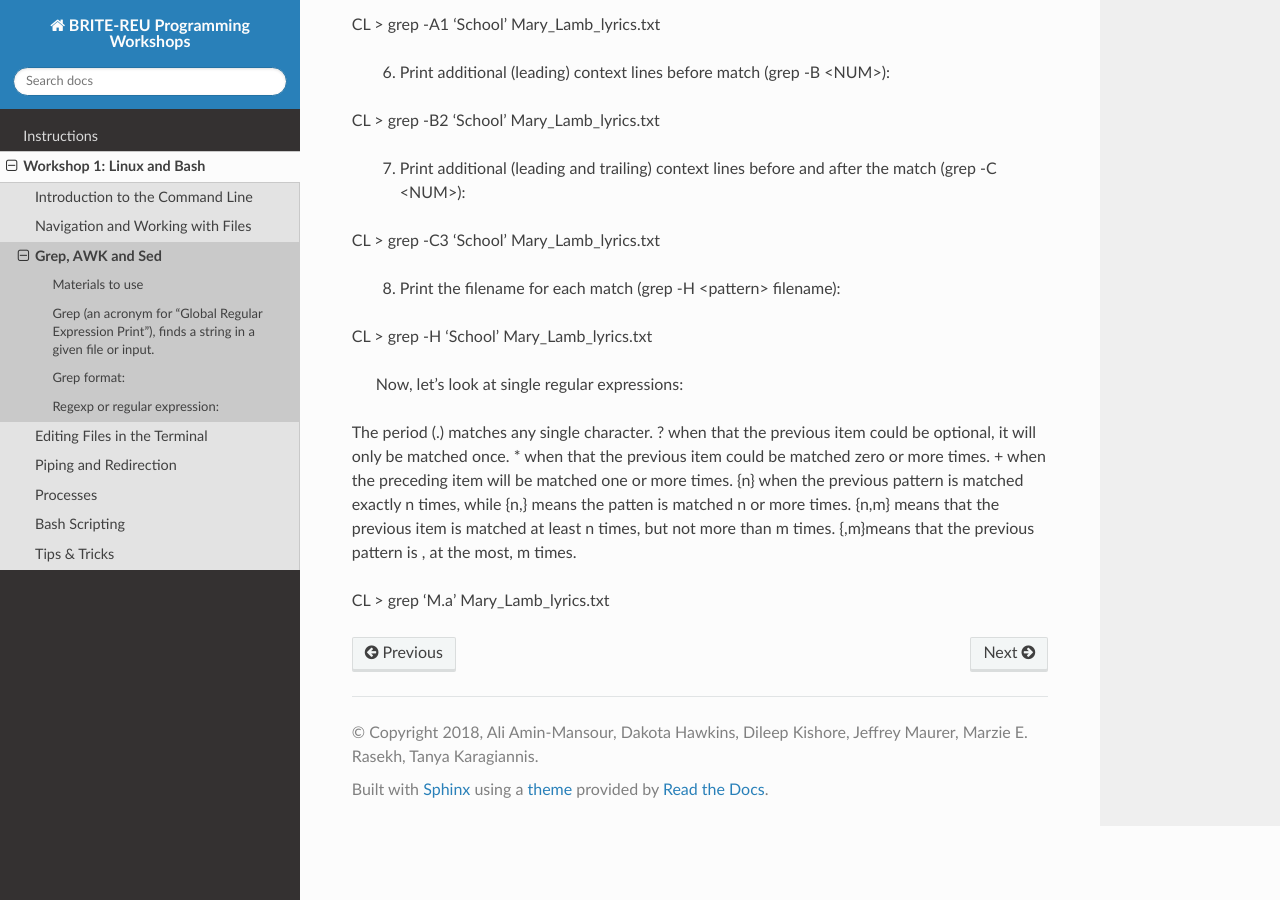
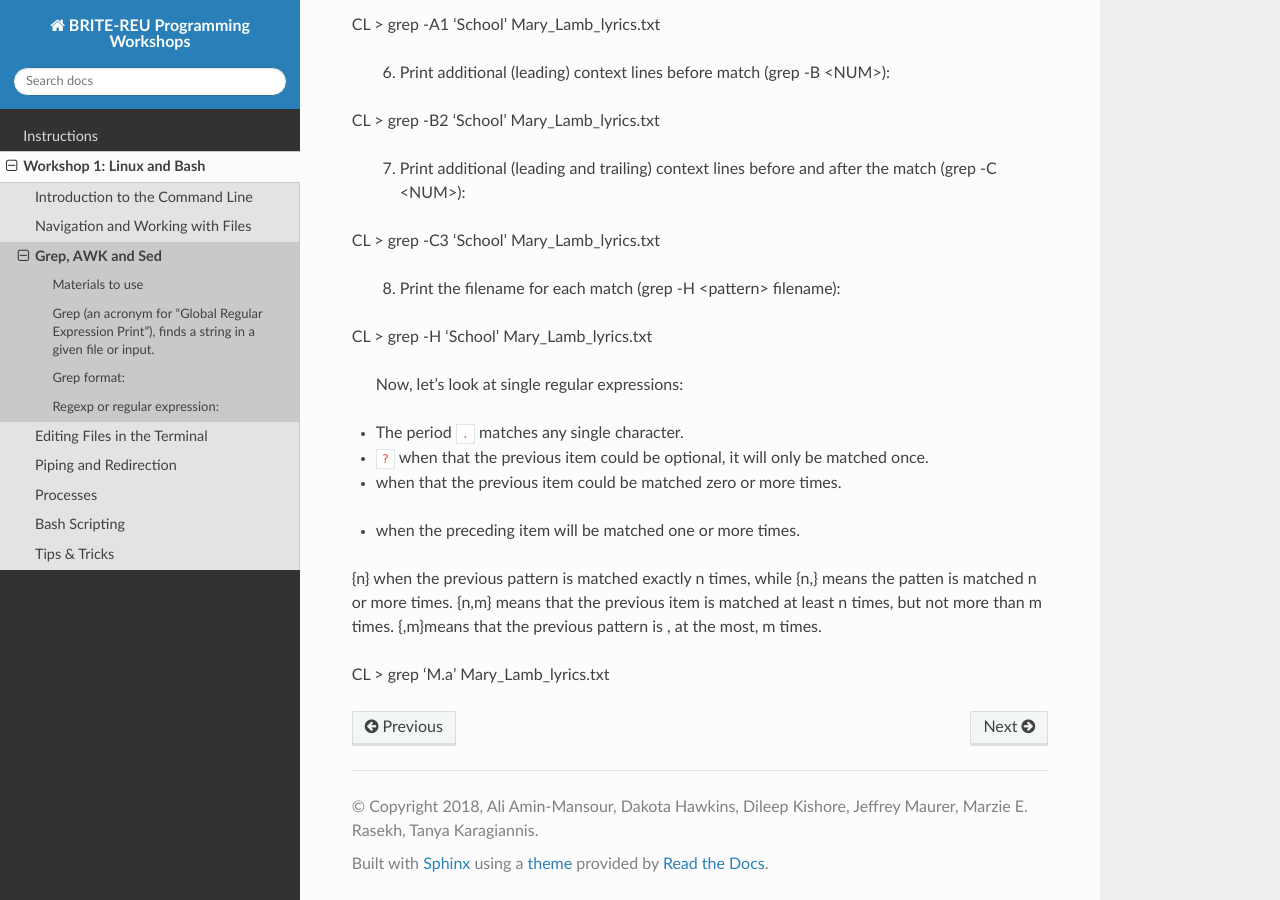
Before and after one commit to BRITE-REU/programming-workshops, a Sphinx documentation site: the page built from source/workshops/01_linux_bash/grep_awk_sed.rst, in a window 1280 px wide and 900 px high, scrolled down 1150 px. Built offline with Sphinx 7.4.7 and the Read the Docs theme 2.0.0, drawn with Linux system fonts in a browser that asks for light colours.

```diff
--- a/source/workshops/01_linux_bash/grep_awk_sed.rst
+++ b/source/workshops/01_linux_bash/grep_awk_sed.rst
@@ -61,8 +61,8 @@ CL > grep -H 'School' Mary_Lamb_lyrics.txt
 
  Now, let’s look at single regular expressions:
 
-The period (.) matches any single character.
-? when that the previous item could be optional, it will only be matched once.
+* The period ``.`` matches any single character.
+* ``?`` when that the previous item could be optional, it will only be matched once.
 * when that the previous item could be matched zero or more times.
 + when the preceding item will be matched one or more times.
 {n} when the previous pattern is matched exactly n times, while {n,} means the patten is matched n or more times. {n,m} means that the previous item is matched at least n times, but not more than m times. {,m}means that the previous pattern is , at the most, m times.
```
